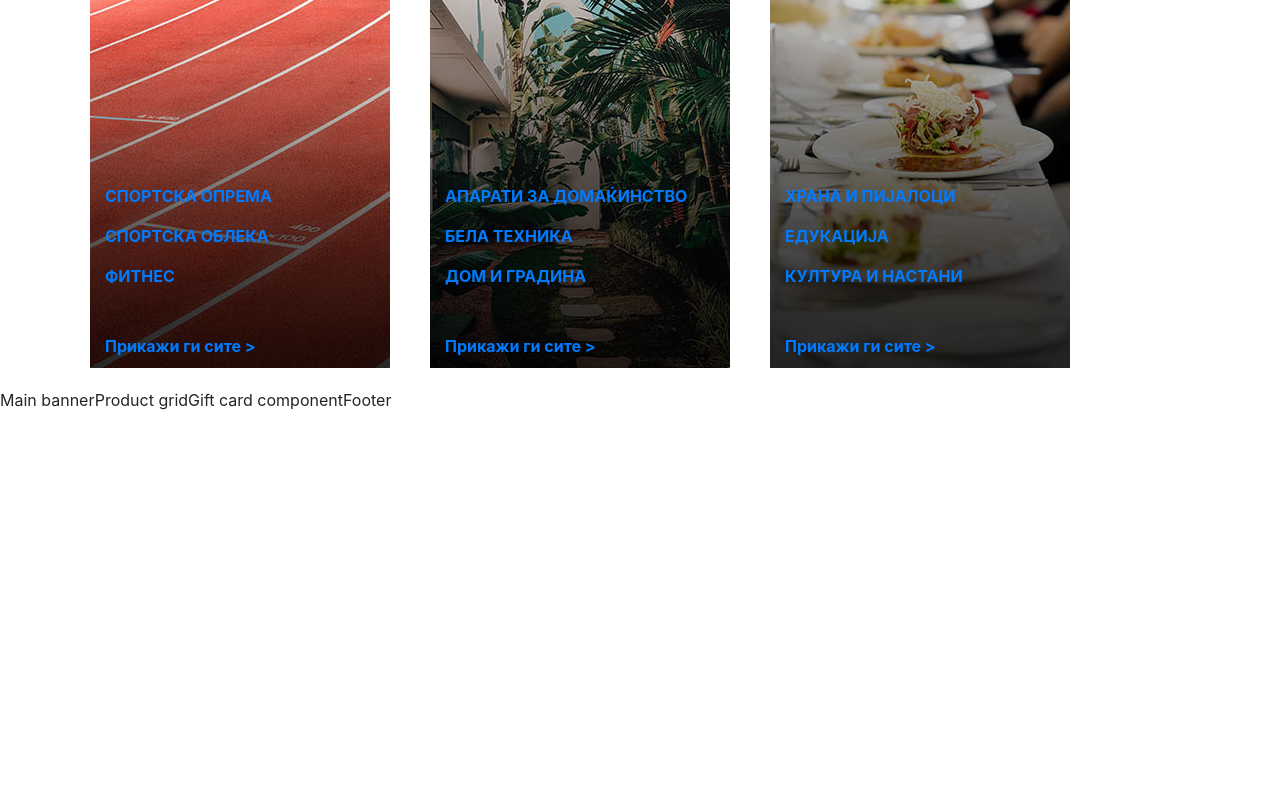
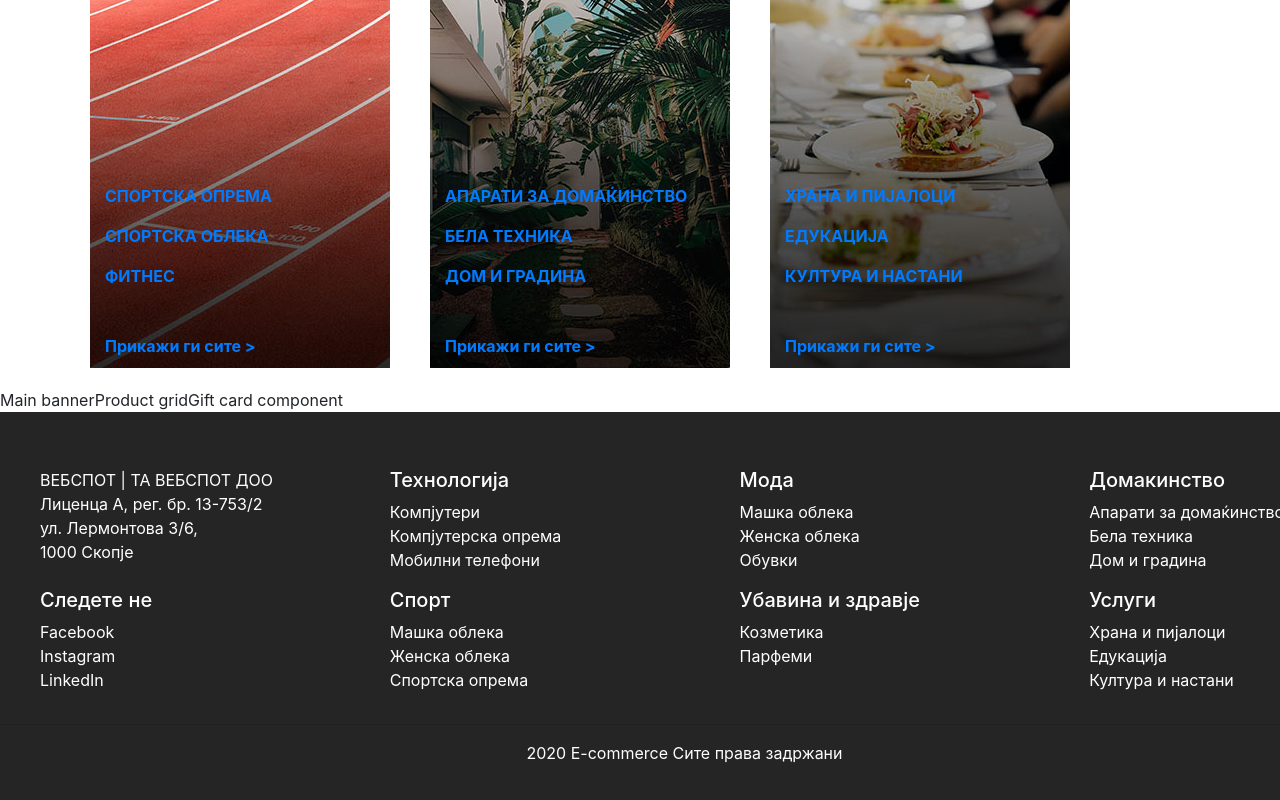
Before and after one commit to zheroin/mega-mall-aggregator, a React (Create React App) app: page / in a window 1280 px wide. Shown: the part 1390-2190 px from the top of the page. Before the commit the page ends 1802 px from the top, so only its background shows below. Built offline with nearby package versions, Linux system fonts and the light colour scheme.

Commit message:
Created footer (#15)

```diff
--- /dev/null
+++ b/src/components/footer/footer.styles.ts
@@ -0,0 +1,21 @@
+import styled from 'styled-components';
+
+const ListStyle = styled.ul`
+  list-style-type: none;
+  color: white;
+`;
+
+const TextStyle = styled.div`
+  color: #fefefe;
+  display: flex;
+  justify-content: center;
+  align-items: center;
+`;
+const FooterStyle = styled.section`
+  background: #252525;
+  padding-top: 56px;
+  width: 1369px;
+  height: 428px;
+`;
+
+export { ListStyle, TextStyle, FooterStyle };
--- a/src/components/footer/footer.tsx
+++ b/src/components/footer/footer.tsx
@@ -1,9 +1,86 @@
-import React from "react";
+import React from 'react';
+import { ListStyle, TextStyle, FooterStyle } from './footer.styles';
 
 const Footer = () => {
   return (
     <>
-      <span>Footer</span>
+      <FooterStyle>
+        <section className="footer">
+          <div className="row">
+            <div className="col-3">
+              <ListStyle>
+                <li>
+                  ВЕБСПОТ | ТА ВЕБСПОТ ДОО <br></br>Лиценца А, рег. бр. 13-753/2
+                  <br></br> ул. Лермонтова 3/6,<br></br> 1000 Скопје
+                </li>
+              </ListStyle>
+            </div>
+            <div className="col-3">
+              <ListStyle>
+                <h5>Технологија</h5>
+                <li>Компјутери</li>
+                <li>Компјутерска опрема</li>
+                <li>Мобилни телефони</li>
+              </ListStyle>
+            </div>
+            <div className="col-3">
+              <ListStyle>
+                <h5>Мода</h5>
+                <li>Машка облека</li>
+                <li>Женска облека</li>
+                <li>Обувки</li>
+              </ListStyle>
+            </div>
+            <div className="col-3">
+              <ListStyle>
+                <h5>Домакинство</h5>
+                <li>Апарати за домаќинство</li>
+                <li>Бела техника</li>
+                <li>Дом и градина</li>
+              </ListStyle>
+            </div>
+          </div>
+          <div className="row">
+            <div className="col-3">
+              <ListStyle>
+                <h5>Следете не</h5>
+                <li>Facebook</li>
+                <li>Instagram</li>
+                <li>LinkedIn</li>
+              </ListStyle>
+            </div>
+            <div className="col-3">
+              <ListStyle>
+                <h5>Спорт</h5>
+                <li>Машка облека</li>
+                <li>Женска облека</li>
+                <li>Спортска опрема</li>
+              </ListStyle>
+            </div>
+            <div className="col-3">
+              <ListStyle>
+                <h5>Убавина и здравје</h5>
+                <li>Козметика</li>
+                <li>Парфеми</li>
+              </ListStyle>
+            </div>
+            <div className="col-3">
+              <ListStyle>
+                <h5>Услуги</h5>
+                <li>Храна и пијалоци</li>
+                <li>Едукација</li>
+                <li>Култура и настани</li>
+              </ListStyle>
+            </div>
+          </div>
+          <hr></hr>
+          <TextStyle>
+            <div className="row">
+              <div className="col-12">2020 E-commerce Сите права задржани</div>
+            </div>
+          </TextStyle>
+        </section>
+      </FooterStyle>
     </>
   );
 };
```
